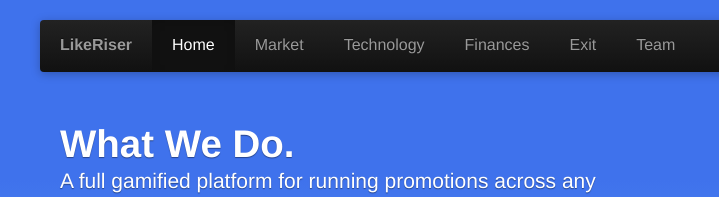
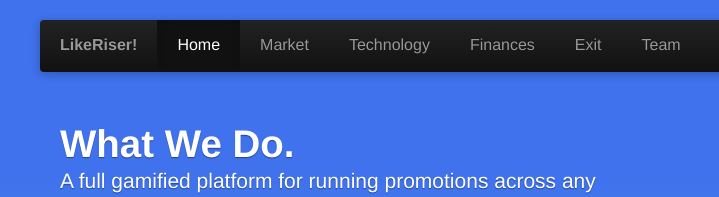
Before and after one commit to JohnStuartRutledge/pitchdeck, a plain HTML site: page index.html in a window 1280 px wide. Shown: the top 197 px of the page, 15-734 px from the left. Drawn offline with nearby package versions, Linux system fonts and the light colour scheme.

Commit message:
added exclamation point

```diff
--- a/index.html
+++ b/index.html
@@ -56,7 +56,7 @@
           <span class="icon-bar"></span>
           <span class="icon-bar"></span>
         </a>
-        <a class="brand" href="#">LikeRiser</a>
+        <a class="brand" href="#">LikeRiser!</a>
         <!-- Responsive Navbar Part 2: Place all navbar contents you want collapsed withing .navbar-collapse.collapse. -->
         <div class="nav-collapse collapse">
           <ul class="nav">
```
